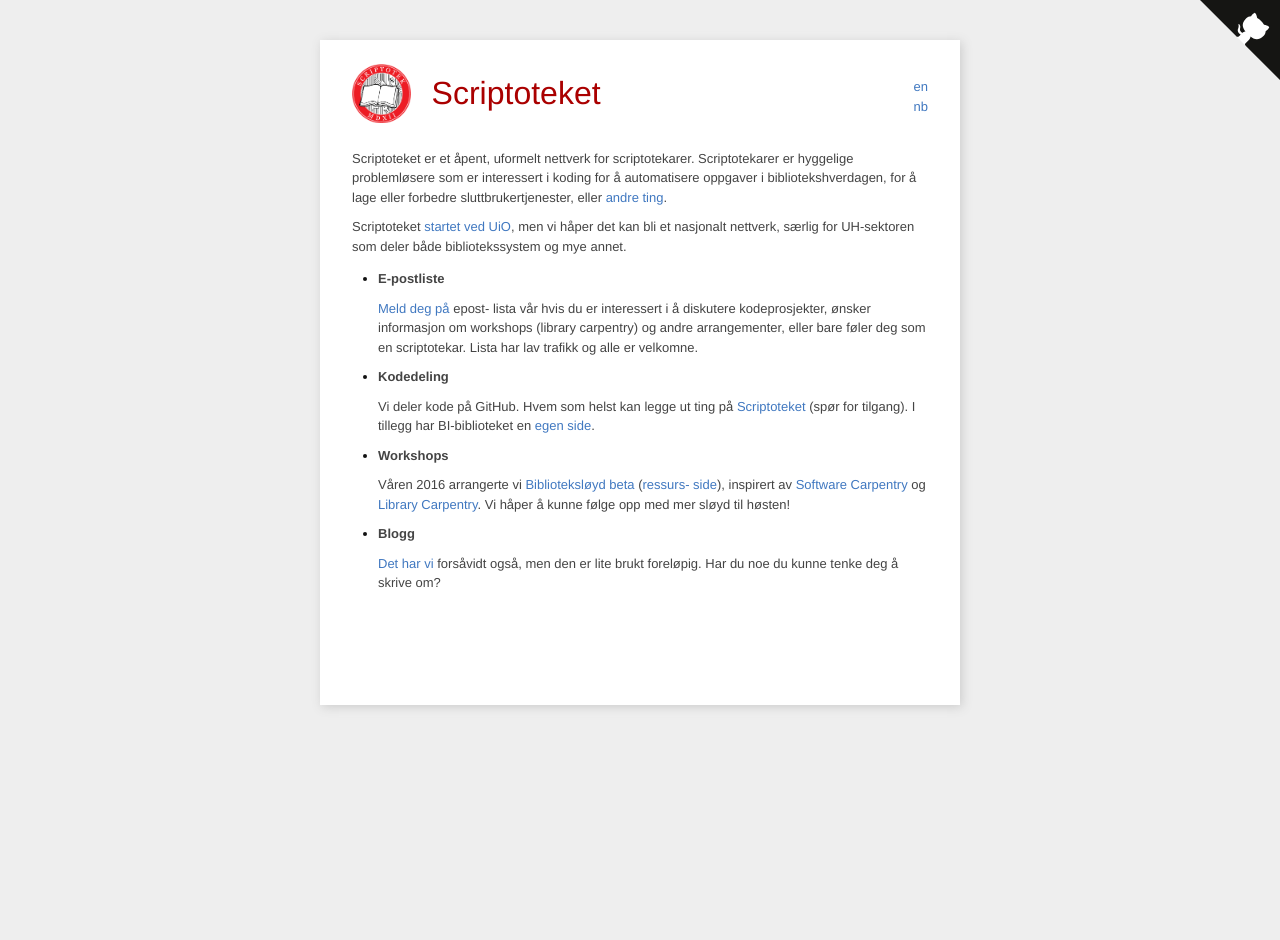
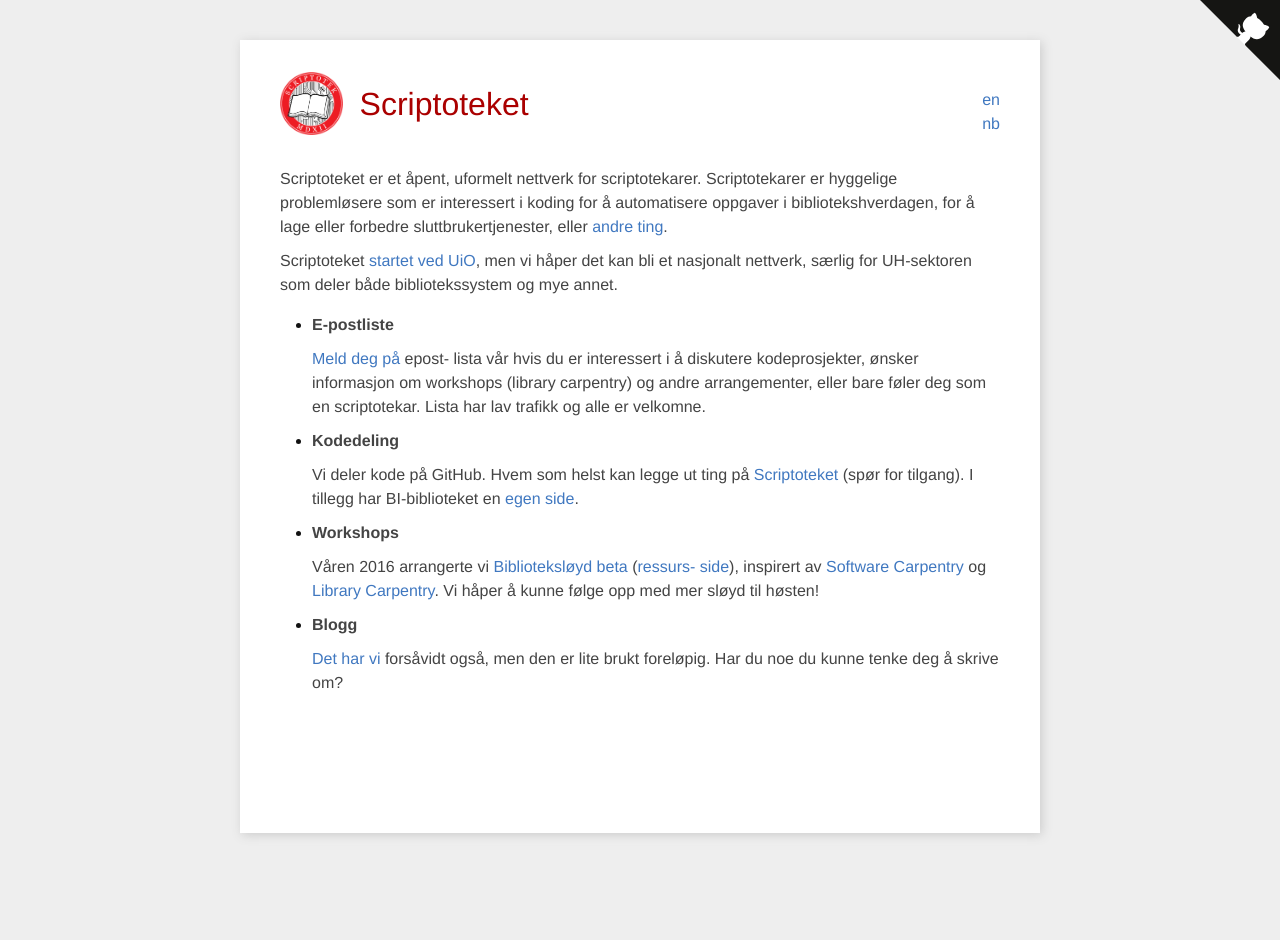
Before and after one commit to scriptotek/scriptotek.github.io, a Jekyll site: the page built from index.md, in a window 1280 px wide. Built offline with Jekyll 4.4.1, drawn with Linux system fonts in a browser that asks for light colours.

Commit message:
Fix font-size

```diff
--- a/css/main.css
+++ b/css/main.css
@@ -15,8 +15,7 @@
 body {
   background-color: #eee;
   color: #111111;
-  font: 13.34px Helvetica, Arial, sans-serif;
-  font-size: small;
+  font: 16px Helvetica, Arial, sans-serif;
 }
 
 h1, h2, h3, h4, h5, h6 {
@@ -154,18 +153,17 @@
 }
 .site {
   margin: 0;
-  max-width: 40rem;
+  max-width: 50rem;
   line-height: 1.5em;
-  padding: 1.5rem 2rem;
+  padding: 2rem 2.5rem;
   box-sizing: border-box;
 }
 
-@media only screen and (min-width: 40rem) {
+@media only screen and (min-width: 50rem) {
   .site {
     margin: 2.5rem auto 2rem;
   }
 }
-
 .header a {
   font-weight: 400;
   text-decoration: none;
```
